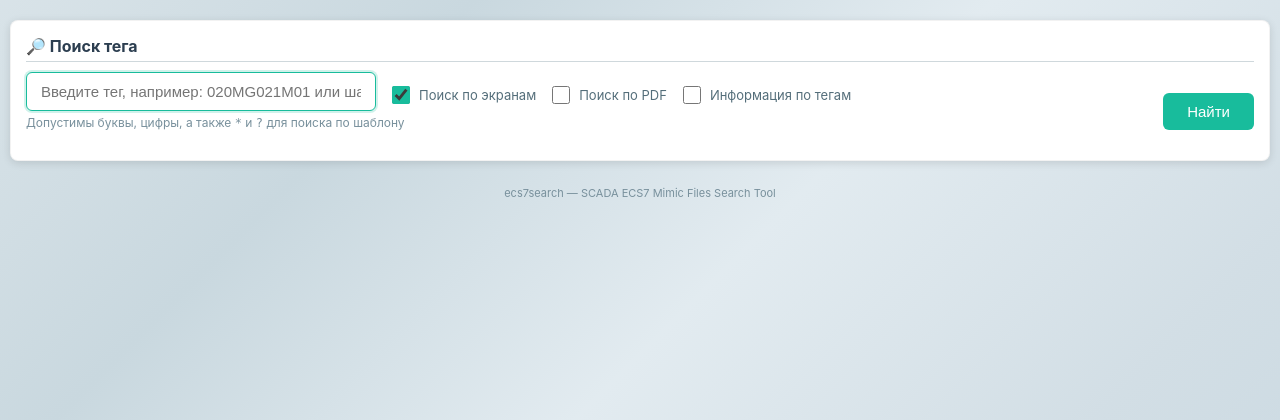
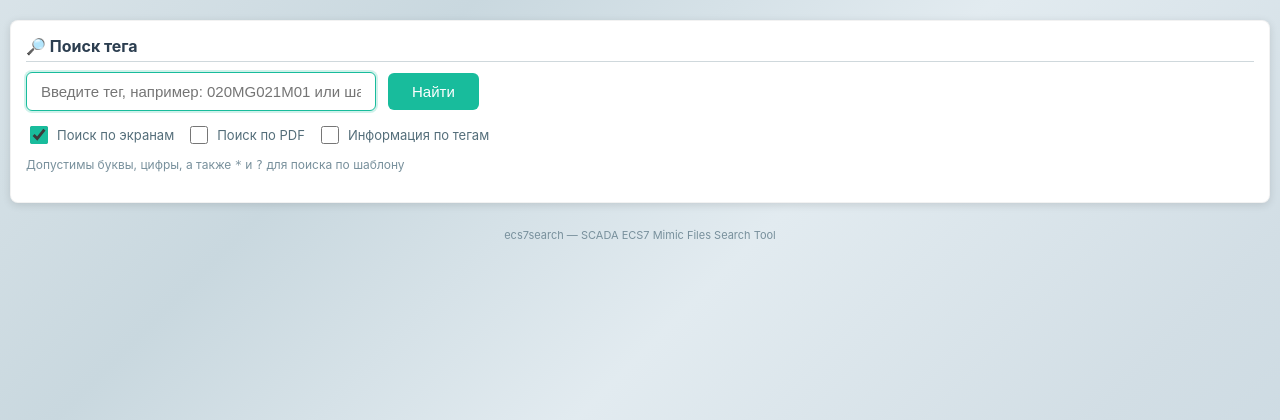
Before and after one commit to SemonoffArt/ecs7search, a Flask app: page / in a window 1280 px wide. Shown: the part 45-465 px from the top of the page. Run offline with Flask 3, Linux system fonts and the light colour scheme.

Commit message:
ui: align search button with query input field

```diff
--- a/templates/base.html
+++ b/templates/base.html
@@ -126,8 +126,15 @@
             display: flex;
             gap: 10px;
             margin-bottom: 15px;
-            align-items: flex-end;
+            align-items: center;
             flex-wrap: wrap;
+        }
+        .search-input-group {
+            display: flex;
+            flex-direction: column;
+            gap: 6px;
+            flex: 1;
+            min-width: 280px;
         }
         .search-input-row {
             display: flex;
@@ -166,6 +173,7 @@
         .search-form button {
             padding: 10px 24px;
             font-size: 15px;
+            white-space: nowrap;
         }
         .result-item {
             border-bottom: 1px solid #eceff1;
--- a/templates/index.html
+++ b/templates/index.html
@@ -6,7 +6,7 @@
     <hr class="section-separator">
 
     <form method="post" action="/" class="search-form">
-        <div style="flex:1;">
+        <div class="search-input-group">
             <div class="search-input-row">
                 <input
                     type="text"
@@ -16,6 +16,9 @@
                     value="{{ query }}"
                     autofocus
                 >
+                <button type="submit" class="btn btn-primary">Найти</button>
+            </div>
+            <div class="search-input-row">
                 <label class="detail-checkbox">
                     <input type="checkbox" name="search_mimics" value="1" {% if search_mimics or search_mimics is not defined %}checked{% endif %}>
                     Поиск по экранам
@@ -31,7 +34,6 @@
             </div>
             <div class="tag-input-hint">Допустимы буквы, цифры, а также <code>*</code> и <code>?</code> для поиска по шаблону</div>
         </div>
-        <button type="submit" class="btn btn-primary">Найти</button>
     </form>
 </div>
 
```
